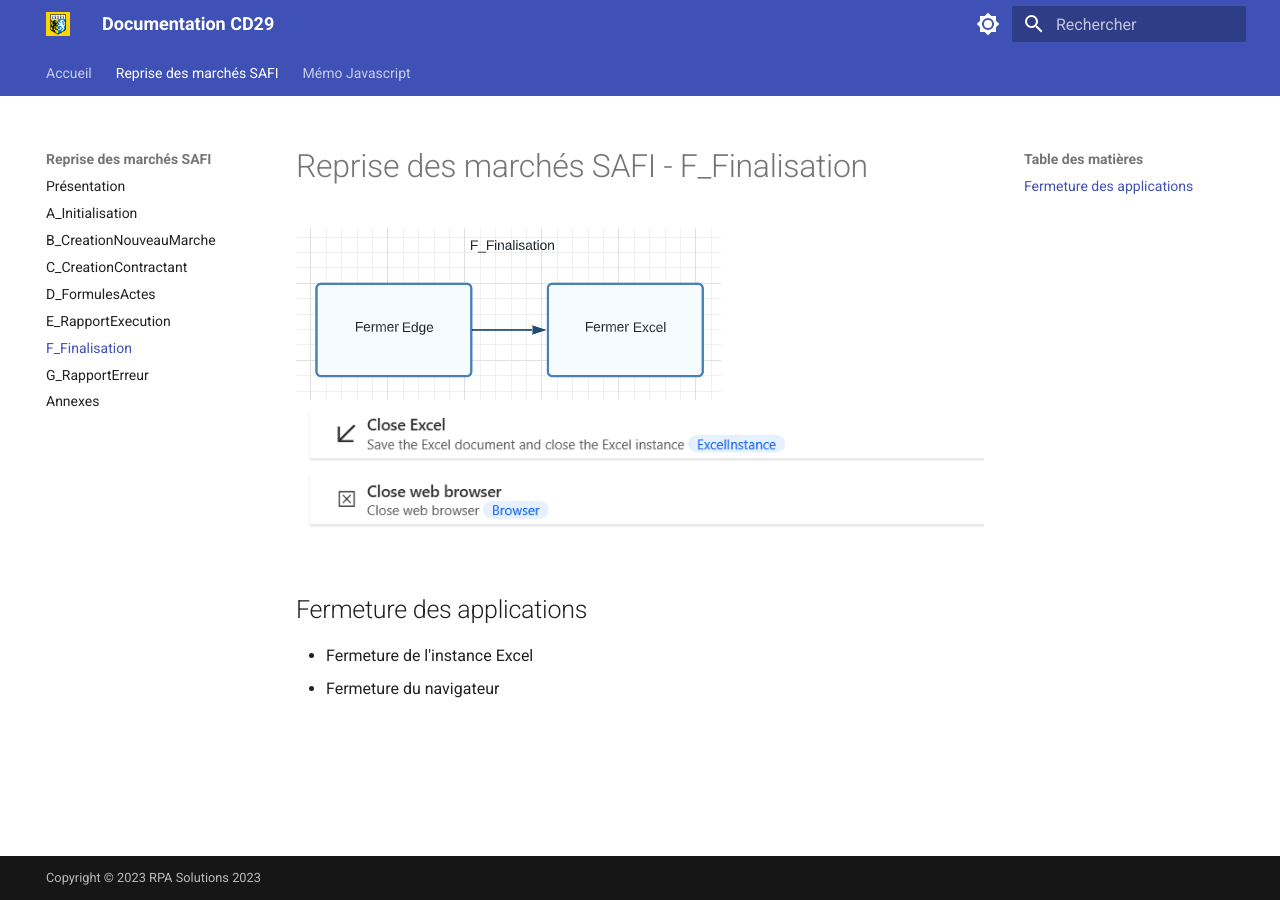
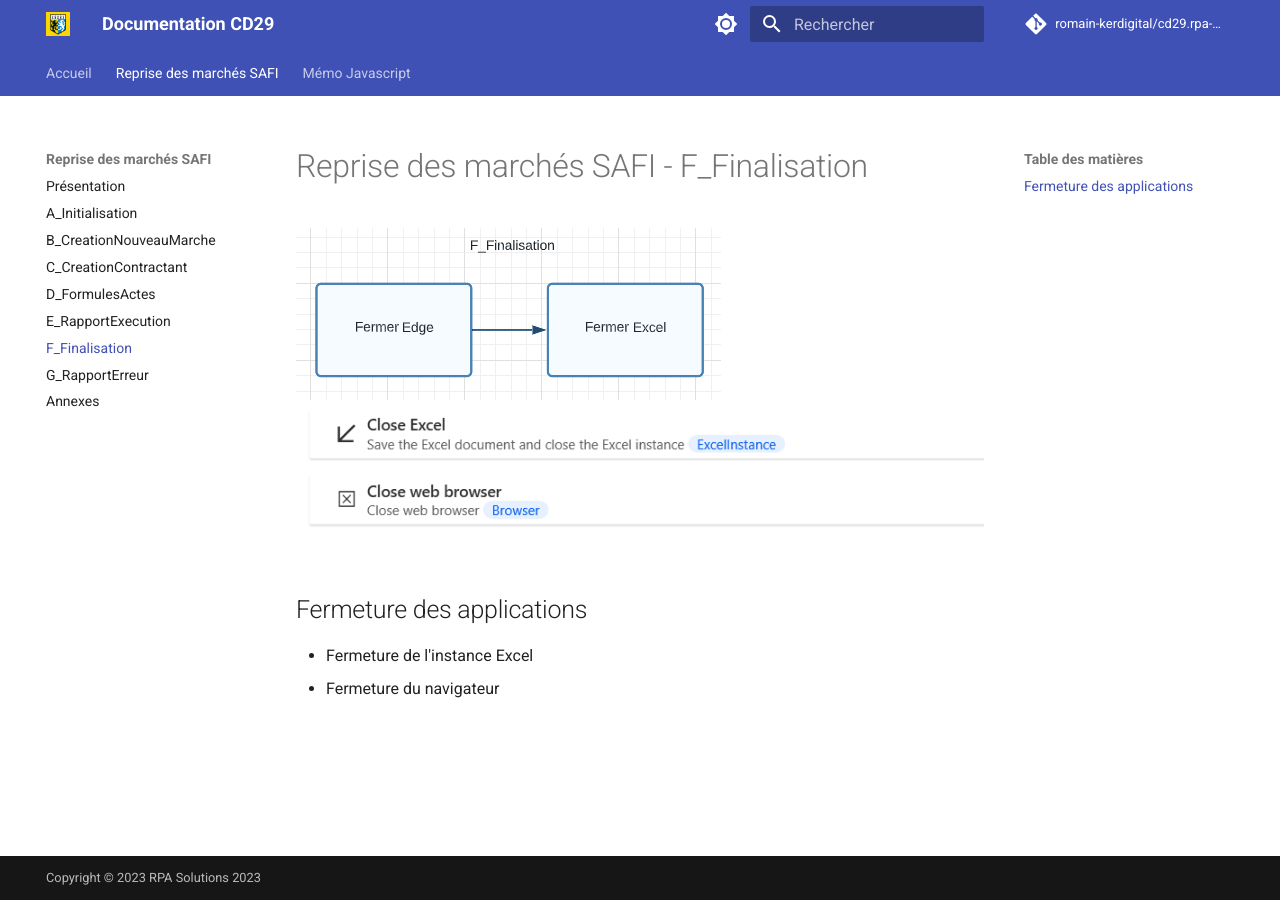
Before and after one commit to romain-kerdigital/cd29.rpa-solutions.io, an MkDocs documentation site: the page built from docs/SAFI/F_Finalisation.md, in a window 1280 px wide. Built offline with MkDocs 1.6.1 and Material for MkDocs 9.7.7, drawn with Linux system fonts in a browser that asks for light colours; comment, search, counter and statistics services are not loaded.

```diff
--- a/mkdocs.yml
+++ b/mkdocs.yml
@@ -20,13 +20,13 @@
 
 # Project information
 site_name: Documentation CD29
-site_url: https://cd29.rpa-solutions.io
+site_url: https://romain-kerdigital.github.io/cd29.rpa-solutions.io
 site_author: RPA Solutions
 site_description: >-
   Documentation pour le Conseil départemental du finistère.
 # Repository
-repo_name:
-repo_url:
+repo_name: romain-kerdigital/cd29.rpa-solutions.io
+repo_url: https://github.com/romain-kerdigital/cd29.rpa-solutions.io
 
 # Copyright
 copyright: Copyright &copy; 2023 RPA Solutions 2023
```
Also changed, not shown: 2 other files.
